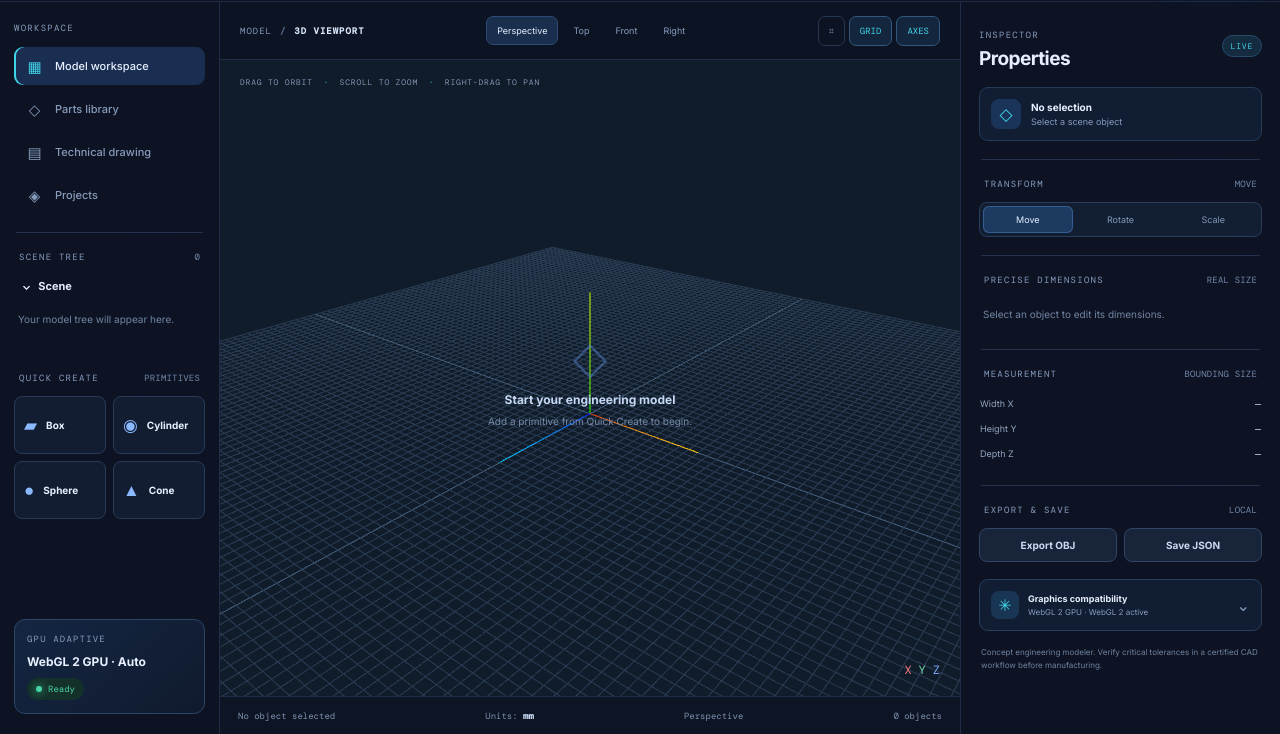
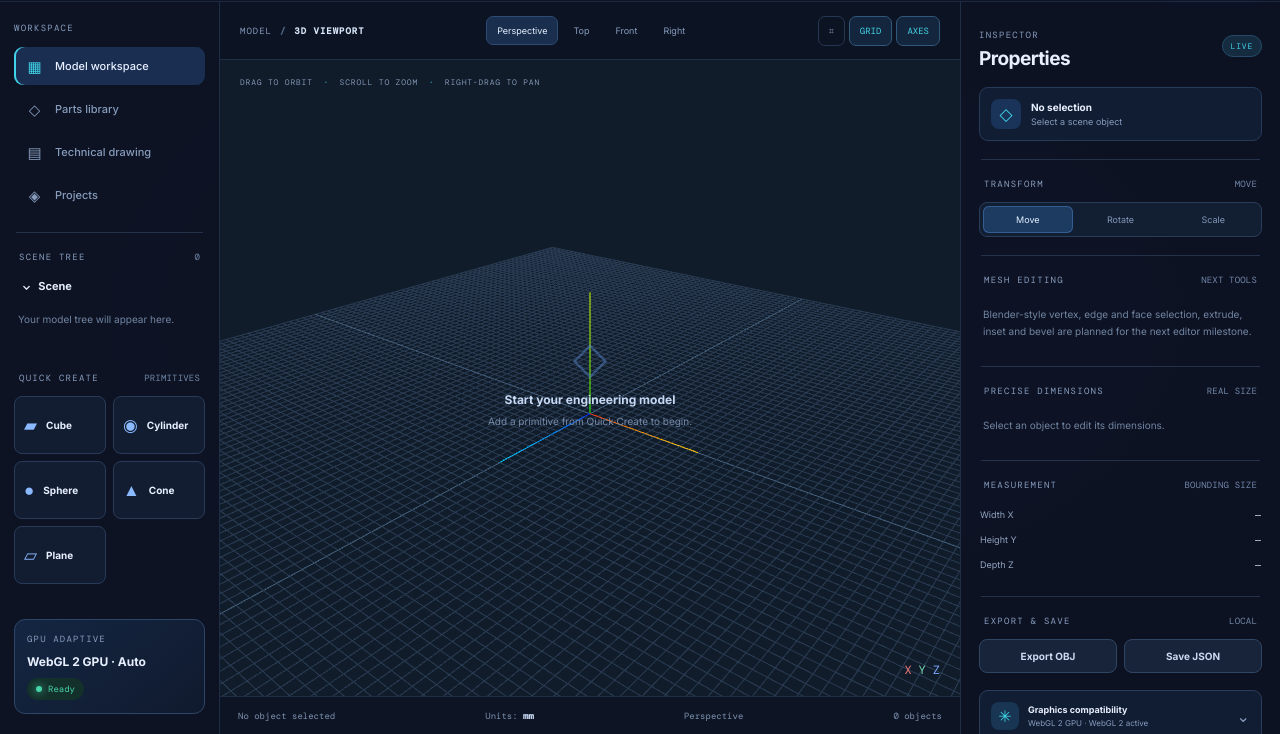
Before and after one commit to badru827i/3D-MODELLING-DESIGN-, a website built with Vite: page index.html in a window 1280 px wide. Shown: the part 66-800 px from the top of the page. Built offline with nearby package versions, Linux system fonts and the light colour scheme; animation ran at ten frames a second.

Commit message:
Add plane to primitive creation panel

```diff
--- a/index.html
+++ b/index.html
@@ -40,10 +40,11 @@
       <div class="create-section">
         <div class="panel-heading"><span>QUICK CREATE</span><span class="muted">PRIMITIVES</span></div>
         <div class="tool-grid">
-          <button class="tool-card" data-shape="box"><span class="tool-icon">▰</span><b>Box</b></button>
+          <button class="tool-card" data-shape="box"><span class="tool-icon">▰</span><b>Cube</b></button>
           <button class="tool-card" data-shape="cylinder"><span class="tool-icon">◉</span><b>Cylinder</b></button>
           <button class="tool-card" data-shape="sphere"><span class="tool-icon">●</span><b>Sphere</b></button>
           <button class="tool-card" data-shape="cone"><span class="tool-icon">▲</span><b>Cone</b></button>
+          <button class="tool-card" data-shape="plane"><span class="tool-icon">▱</span><b>Plane</b></button>
         </div>
       </div>
       <button class="gpu-mini-card" id="gpu-card" type="button" aria-label="View graphics compatibility">
@@ -92,6 +93,9 @@
         <button data-mode="scale">Scale</button>
       </div>
       <div class="panel-divider"></div>
+      <div class="panel-heading"><span>MESH EDITING</span><span class="muted">NEXT TOOLS</span></div>
+      <p class="empty-list">Blender-style vertex, edge and face selection, extrude, inset and bevel are planned for the next editor milestone.</p>
+      <div class="panel-divider"></div>
       <div class="panel-heading"><span>PRECISE DIMENSIONS</span><span class="muted">REAL SIZE</span></div>
       <div id="dimension-editor" class="dimension-editor"><div class="empty-list">Select an object to edit its dimensions.</div></div>
       <div class="panel-divider"></div>
```
